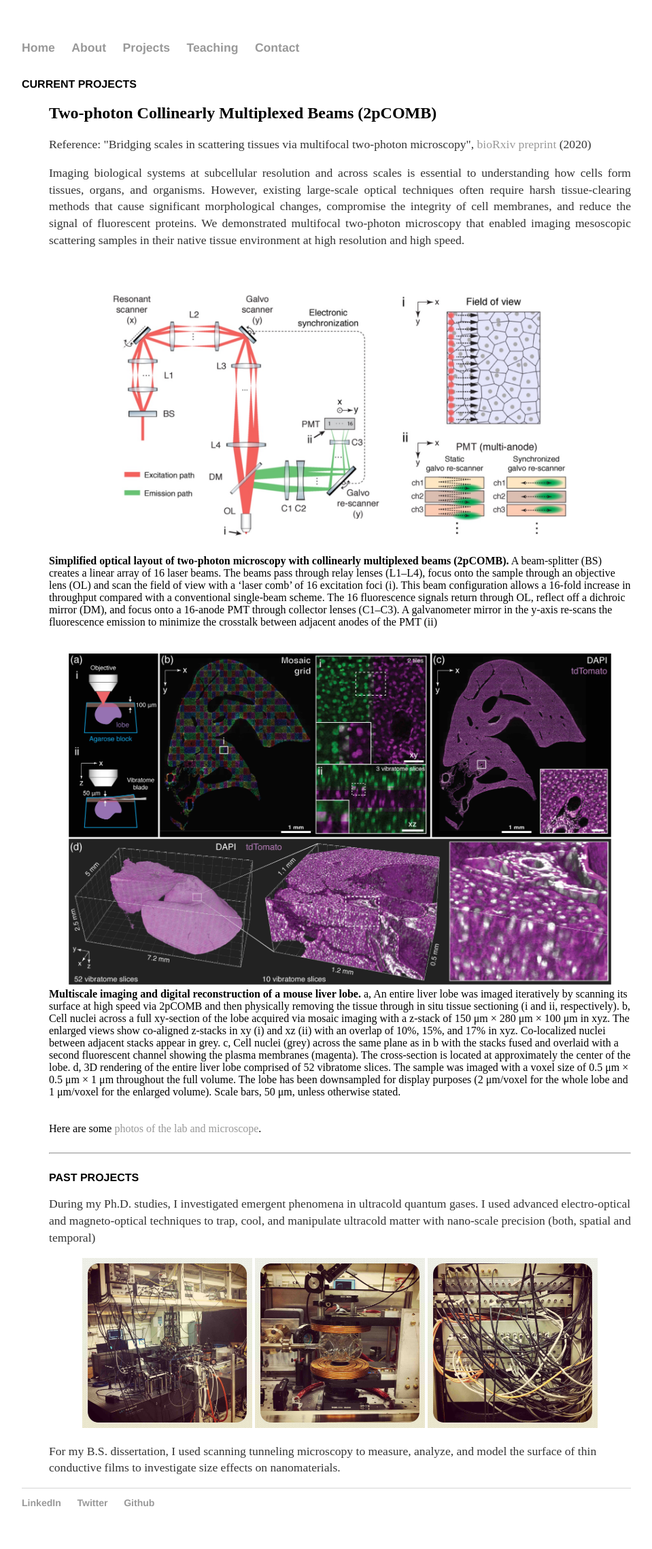
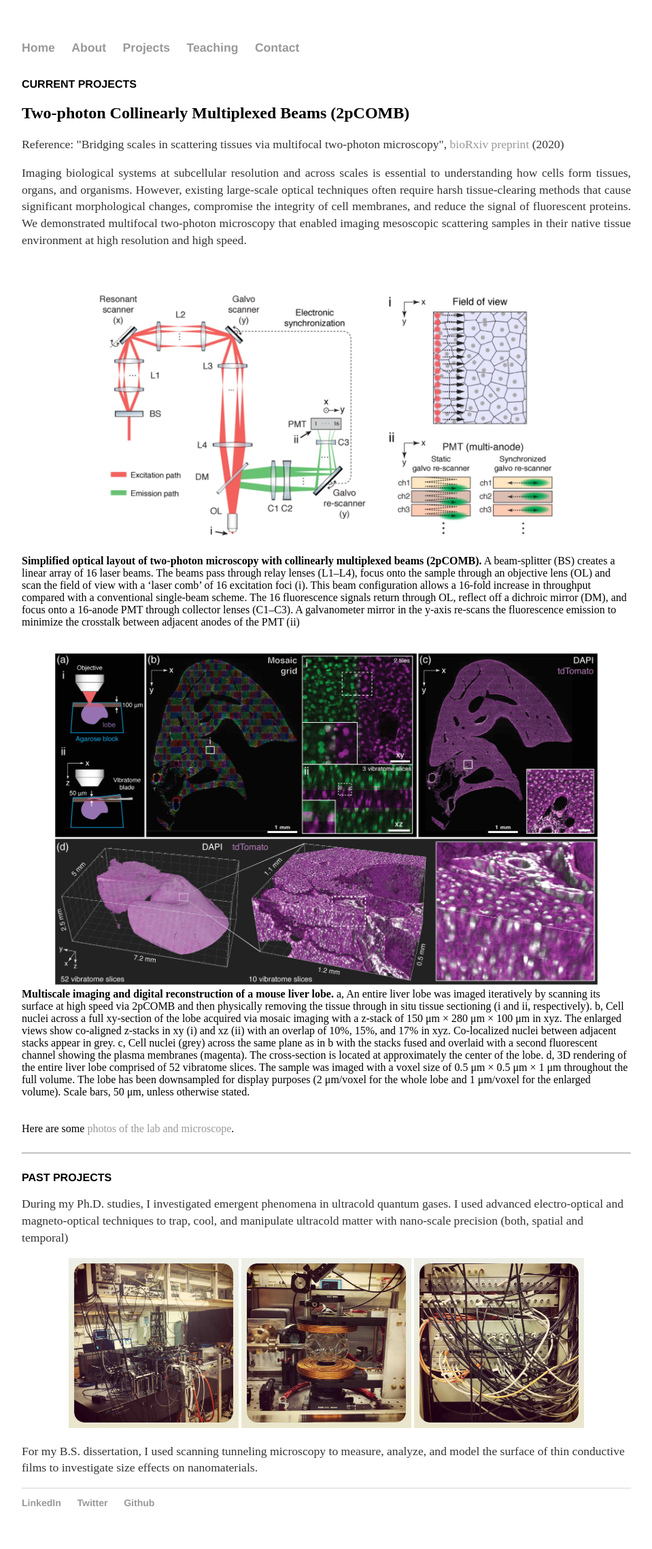
Before and after one commit to davidchenlee/davidchenlee.github.io, a Jekyll site: the page built from projects/projects.html, in a window 1280 px wide. Shown: the whole page at 68% size, without its empty margins (160-1119 px from the left). Built offline with Jekyll 4.4.1, drawn with Linux system fonts in a browser that asks for light colours.

Commit message:
remove <ul style="list-style-type:none">

```diff
--- a/projects/projects.html
+++ b/projects/projects.html
@@ -4,7 +4,6 @@ title: David Chen
 ---
 
 <h3>CURRENT PROJECTS</h3>
-<ul style="list-style-type:none">
 
 <h2>Two-photon Collinearly Multiplexed Beams (2pCOMB)</h2>
 
```
